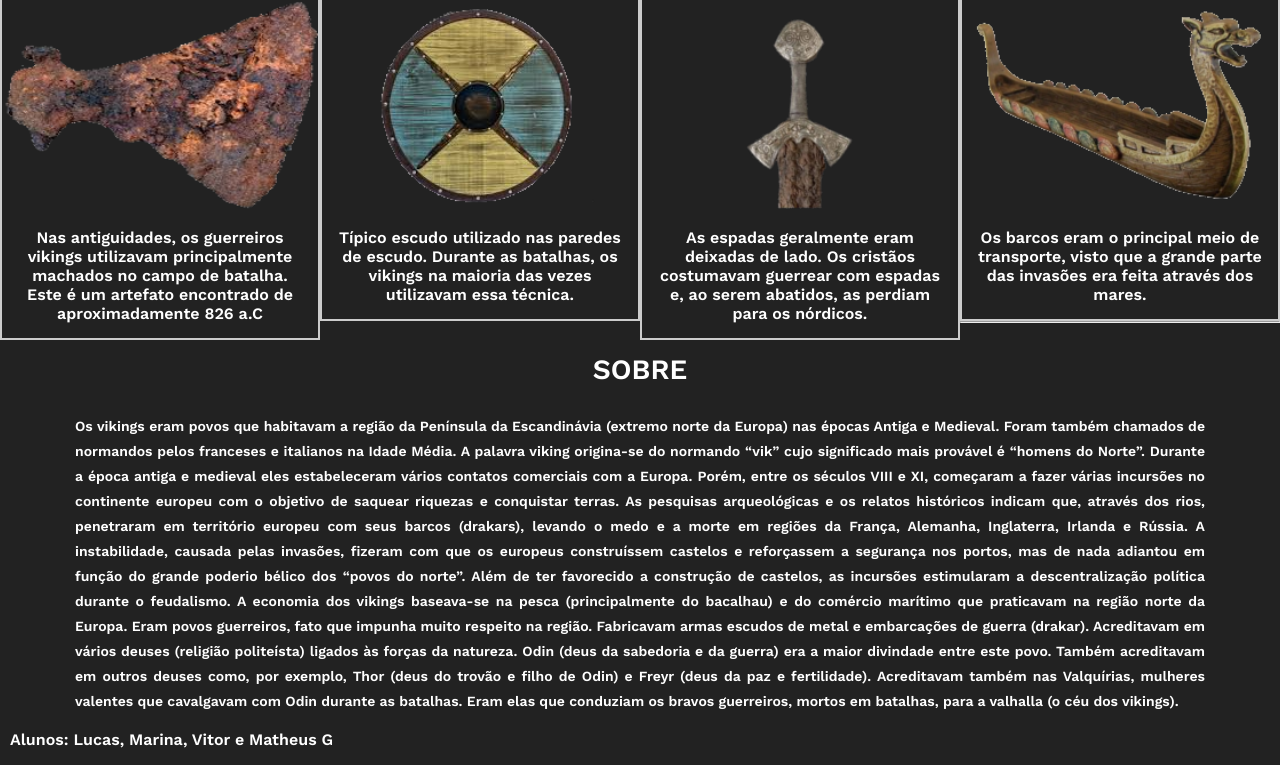
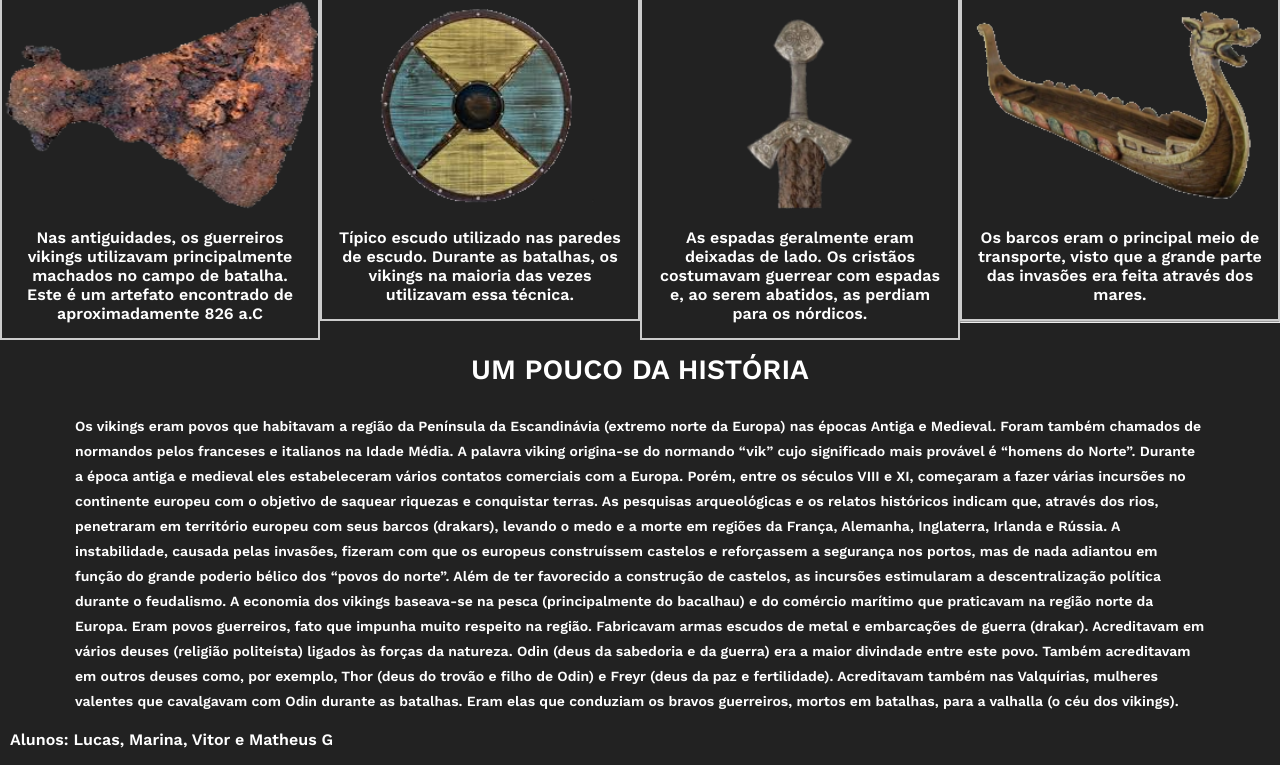
Before and after one commit to lucabeca/site, a plain HTML site: page index.html in a window 1280 px wide. Shown: the part 1099-1864 px from the top of the page. Drawn offline with nearby package versions, Linux system fonts and the light colour scheme.

Commit message:
Update index.html

```diff
--- a/index.html
+++ b/index.html
@@ -17,13 +17,13 @@
       </nav>
 	  </div>
     <img src="images/lagarta.png" style="width:100%; border-radius: 8px">
+  <div id="galeria">
   <div class="img">
     <div class="galeria">
       <img src="images/1.png" alt="machado viking" width="600" height="400">
       <div class="desc">Nas antiguidades, os guerreiros vikings utilizavam principalmente machados no campo de batalha. Este é um artefato encontrado de aproximadamente 826 a.C</div>
     </div>
   </div>
-  <div id="galeria">
   <div class="img">
     <div class="galeria">
       <img src="images/2.png" alt="escudo viking" width="600" height="400">
@@ -45,8 +45,8 @@
   </div>
     <hr>
     <div id="sobre" class="sobre">
-    	<h3 align="center">SOBRE</h3>
-		<p align="justify" class="sobre">Os vikings eram povos que habitavam a região da Península da Escandinávia (extremo norte da Europa) nas épocas Antiga e Medieval. Foram também chamados de normandos pelos franceses e italianos na Idade Média. A palavra viking origina-se do normando “vik” cujo significado mais provável é “homens do Norte”.
+    	<h3 align="center">UM POUCO DA HISTÓRIA</h3>
+		<p class="textovikings">Os vikings eram povos que habitavam a região da Península da Escandinávia (extremo norte da Europa) nas épocas Antiga e Medieval. Foram também chamados de normandos pelos franceses e italianos na Idade Média. A palavra viking origina-se do normando “vik” cujo significado mais provável é “homens do Norte”.
 		Durante a época antiga e medieval eles estabeleceram vários contatos comerciais com a Europa. Porém, entre os séculos VIII e XI, começaram a fazer várias incursões no continente europeu com o objetivo de saquear riquezas e conquistar terras. As pesquisas arqueológicas e os relatos históricos indicam que, através dos rios, penetraram em território europeu com seus barcos (drakars), levando o medo e a morte em regiões da França, Alemanha, Inglaterra, Irlanda e Rússia. A instabilidade, causada pelas invasões, fizeram com que os europeus construíssem castelos e reforçassem a segurança nos portos, mas de nada adiantou em função do grande poderio bélico dos “povos do norte”. Além de ter favorecido a construção de castelos, as incursões estimularam a descentralização política durante o feudalismo.
 		A economia dos vikings baseava-se na pesca (principalmente do bacalhau) e do comércio marítimo que praticavam na região norte da Europa. Eram povos guerreiros, fato que impunha muito respeito na região. Fabricavam armas escudos de metal e embarcações de guerra (drakar).
 		Acreditavam em vários deuses (religião politeísta) ligados às forças da natureza. Odin (deus da sabedoria e da guerra) era a maior divindade entre este povo. Também acreditavam em outros deuses como, por exemplo, Thor (deus do trovão e filho de Odin) e Freyr (deus da paz e fertilidade).
```
